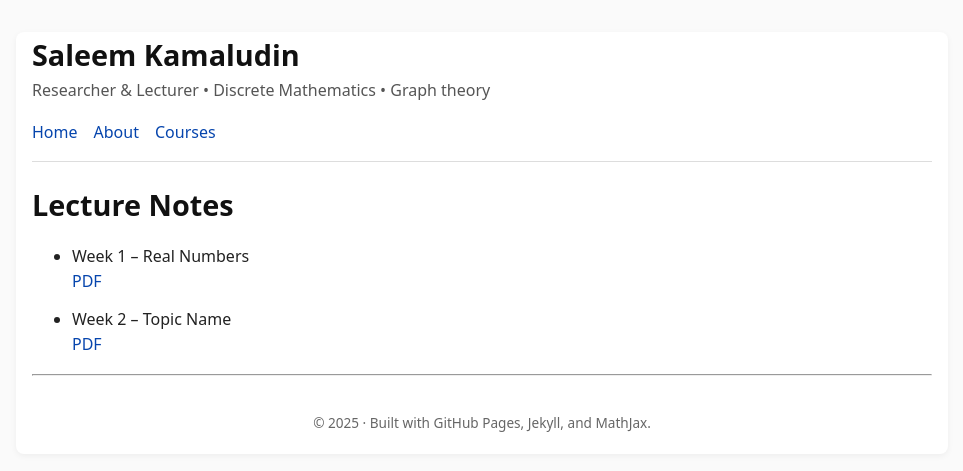
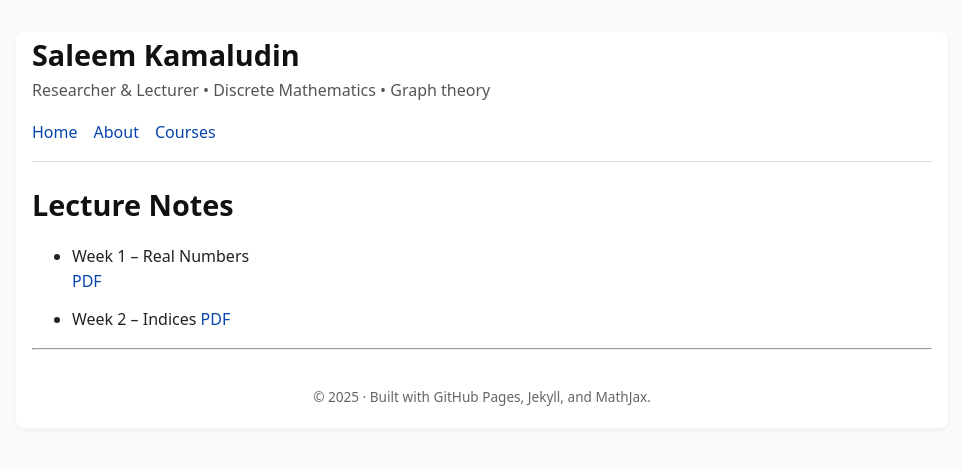
Before and after one commit to SaleemKamaludin/SaleemKamaludin.github.io, a Jekyll site: the page built from courses/math-1115/lecture-notes/index.md, in a window 1280 px wide. Shown: the top 471 px of the page, without its empty margins (158-1121 px from the left). Built offline with Jekyll 4.4.1, drawn with Linux system fonts in a browser that asks for light colours.

Commit message:
Update index.md

```diff
--- a/courses/math-1115/lecture-notes/index.md
+++ b/courses/math-1115/lecture-notes/index.md
@@ -9,5 +9,5 @@ permalink: /courses/math-1115/lecture-notes/
 - Week 1 – Real Numbers
   [PDF]({{ '/assets/math-1115/lectures/week01-intro.pdf' | relative_url }})
 
-- Week 2 – Topic Name
+- Week 2 – Indices
   [PDF]({{ '/assets/math-1115/lectures/week02-topic.pdf' | relative_url }})
```
